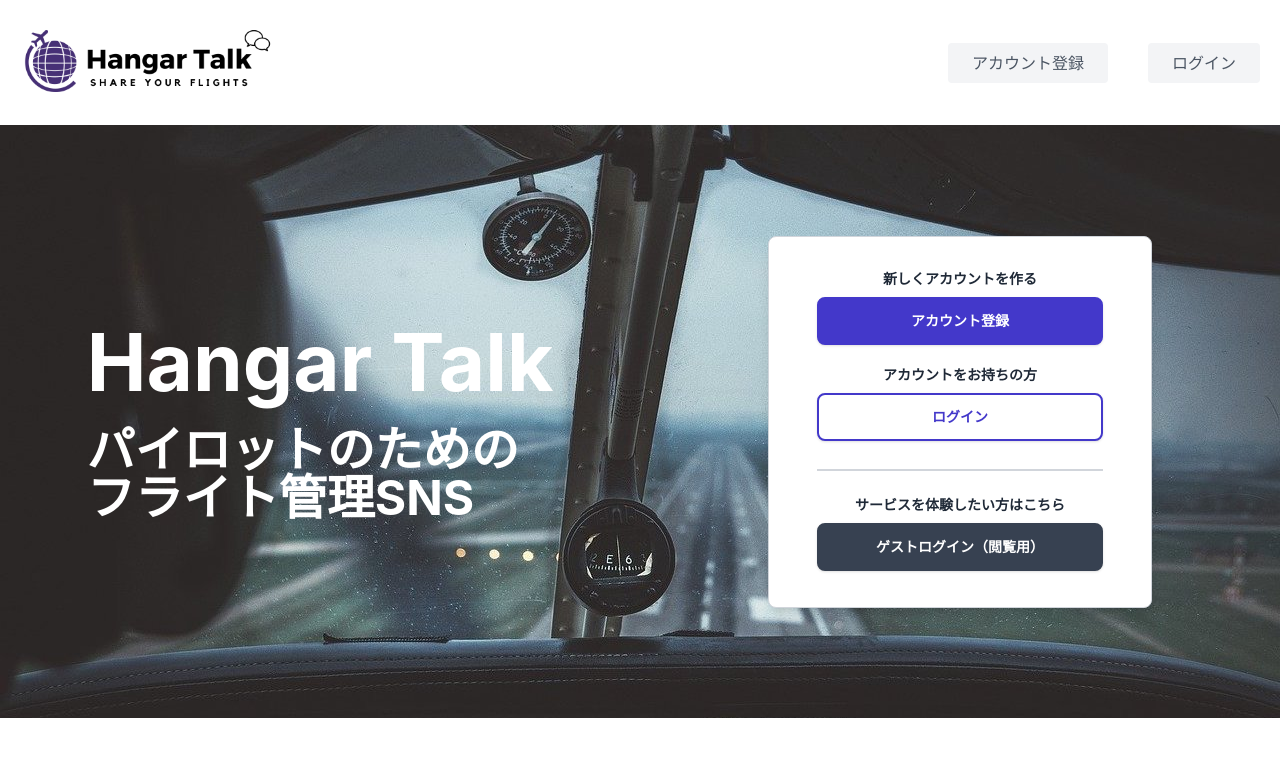
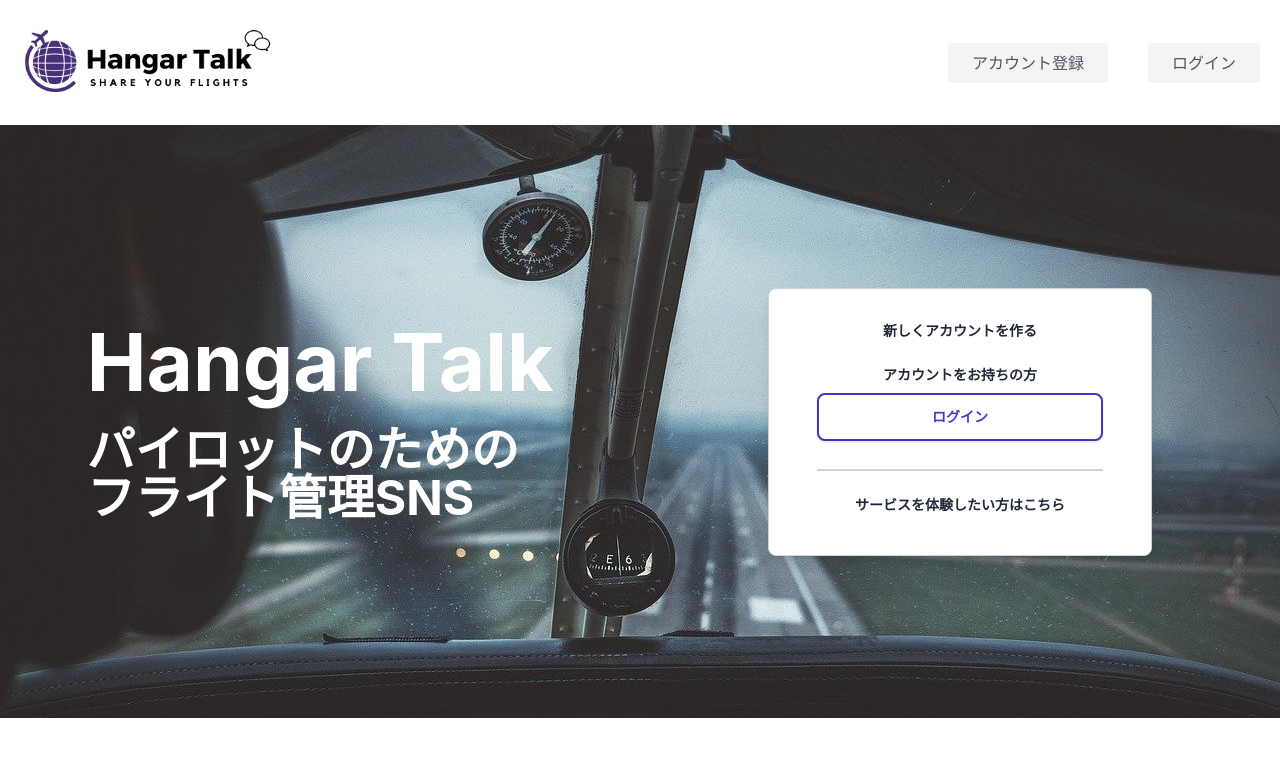
Before and after one commit to hajsu00/hangartalk-front, a React (Create React App) app: page / in a window 1280 px wide. Shown: the top 764 px of the page. Built offline with nearby package versions, Linux system fonts and the light colour scheme.

Commit message:
[update]refs #6 fix button logit in home navigation card

```diff
--- a/src/components/Main/Home/NavigationCard.tsx
+++ b/src/components/Main/Home/NavigationCard.tsx
@@ -1,21 +1,30 @@
 // import { FontAwesomeIcon } from '@fortawesome/react-fontawesome'
 import LargeButton from '../../Shared/LargeButton'
 import { useNavigate } from "react-router-dom";
+import { useEffect } from 'react';
 
 const NavigationCard = () => {
   const navigate = useNavigate();
+  const transitionPage = () => {
+    navigate("/sign_in")
+  };
+  // useEffect(() => {
+  //   const transitionPage = () => {
+  //     navigate("/sign_in")
+  //   };
+  // }, []);
   return (
     <div className="flex flex-col w-108 lg:w-96 p-8 lg:px-12 mt-0 max-w-3xl bg-white border border-gray-300 rounded-lg shadow-lg mx-auto">
         <div className="flex flex-col">
           <p className="text-center text-sm font-bold text-gray-800">新しくアカウントを作る</p>
           <div className="mt-2 mb-4">
-            <LargeButton caption="アカウント登録" btnClass="btn btn-inactive-indigo rounded-lg" onClick={() => console.log("Clicked!")} />
+            {/* <LargeButton caption="アカウント登録" btnClass="btn btn-inactive-indigo rounded-lg" onClick={() => console.log("Clicked!")} /> */}
           </div>
         </div>
         <div className="flex flex-col">
           <p className="text-center text-sm font-bold text-gray-800">アカウントをお持ちの方</p>
           <div className="mt-2 mb-2">
-            <LargeButton caption="ログイン" btnClass="btn btn-active-indigo rounded-lg" onClick={() => navigate("/sign_in")} />
+            <LargeButton caption="ログイン" btnClass="btn btn-active-indigo rounded-lg" onClick={transitionPage} />
           </div>
         </div>
       {/* <!-- ボーダー（始まり） --> */}
@@ -24,7 +33,7 @@
         <div className="flex flex-col mt-6">
           <p className="text-center text-sm font-bold text-gray-800">サービスを体験したい方はこちら</p>
           <div className="mt-2">
-            <LargeButton caption="ゲストログイン（閲覧用）" btnClass="btn btn-inactive-gray rounded-lg" onClick={() => console.log("Clicked!")} />
+            {/* <LargeButton caption="ゲストログイン（閲覧用）" btnClass="btn btn-inactive-gray rounded-lg" onClick={() => console.log("Clicked!")} /> */}
           </div>
         </div>
     </div>
--- a/src/components/Shared/LargeButton.tsx
+++ b/src/components/Shared/LargeButton.tsx
@@ -1,13 +1,15 @@
+// import { useNavigate } from "react-router-dom";
+
 type Props = {
   caption: string
   btnClass: string
-  onClick: (event: React.MouseEvent<HTMLInputElement>) => void
+  onClick: React.MouseEventHandler<HTMLButtonElement>
 }
 
 const LargeButton = (props: Props) => {
-
+  // const navigate = useNavigate();
   return (
-    <button onClick={() => props.onClick} className={props.btnClass}>
+    <button onClick={props.onClick} className={props.btnClass}>
       {props.caption}
     </button>
   )
```
